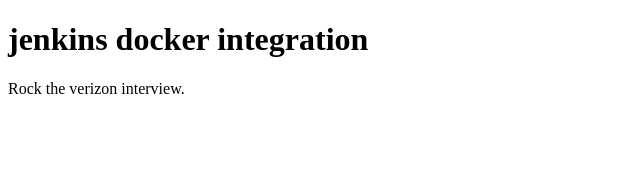
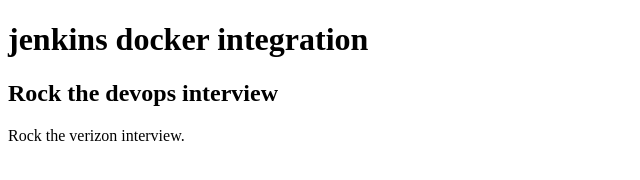
Before and after one commit to Archit22Kogta/deveops, a plain HTML site: page index.html in a window 1280 px wide. Shown: the whole page, without its empty margins (0-640 px from the left). Drawn offline with Linux system fonts and the light colour scheme.

Commit message:
Update index.html

```diff
--- a/index.html
+++ b/index.html
@@ -4,6 +4,8 @@
 
 <h1>jenkins docker integration</h1>
 
+  <h2>Rock the devops interview</h2>
+
 <p>Rock the verizon interview.</p>
 
 </body>
```
